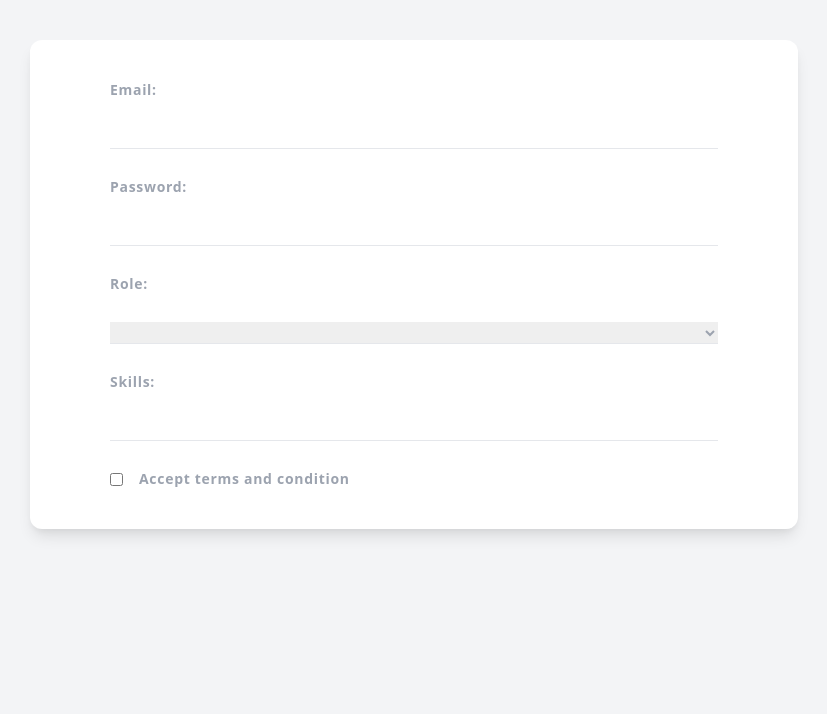
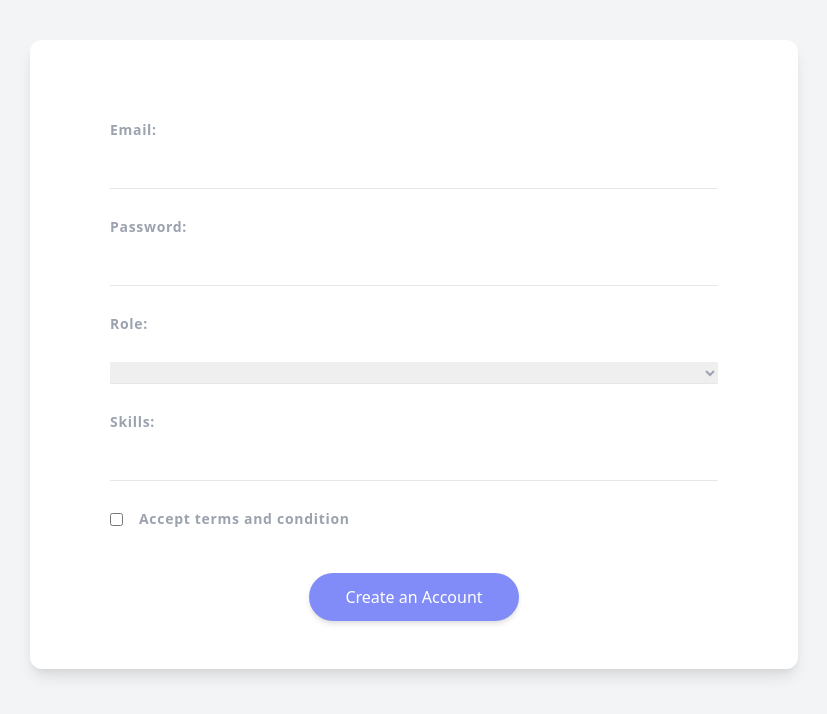
Before and after one commit to Marshall-Hao/stylish-form, a Vue app: page / in a window 1280 px wide. Shown: the top 714 px of the page, without its empty margins (226-1053 px from the left). Built offline with nearby package versions, Linux system fonts and the light colour scheme.

Commit message:
perfect sign up form done

```diff
--- a/src/components/Signupform.vue
+++ b/src/components/Signupform.vue
@@ -1,11 +1,13 @@
 <template>
-    <form class="justify-self-center px-20 py-10 bg-white w-3/5 mx-auto my-10 space-y-7 rounded-xl shadow-lg">
+    <form @submit.prevent="handleSubmit" class="justify-self-center px-20 pt-20 pt pb-12 bg-white w-3/5 mx-auto my-10 space-y-7 rounded-xl shadow-lg">
         <label class="block text-gray-400 text-sm tracking-wider font-semibold">Email:</label>
         <input v-model="email" class="block border-b w-full text-gray-400 text-sm tracking-wider font-medium focus:outline-none" type="email" required>
 
         <label class="block text-gray-400 text-sm tracking-wider font-semibold">Password:</label>
         <input v-model="password" class="block border-b w-full text-gray-400 text-sm tracking-wider font-medium focus:outline-none" type="password" required>
-
+        <div v-if="passwordError" class="text-indigo-400 text-xs tracking-wider font-medium">
+            {{ passwordError}}
+        </div>
         <label class="block text-gray-400 text-sm tracking-wider font-semibold">Role:</label>
         <select v-model="role" class="block border-b w-full text-gray-400 text-sm tracking-wider font-medium focus:outline-none">
             <option value="developer">Web Developer</option>
@@ -13,7 +15,7 @@
         </select>
 
         <label class="block text-gray-400 text-sm tracking-wider font-semibold">Skills:</label>
-        <input @keyup.enter="addSkill" type="text" class="block border-b w-full text-gray-400 text-sm tracking-wider font-medium focus:outline-none" v-model="tempSkill">
+        <input @keydown.alt="addSkill" type="text" class="block border-b w-full text-gray-400 text-sm tracking-wider font-medium focus:outline-none" v-model="tempSkill">
 
 
         <div @dblclick="deleteSkill(skill)" class="inline-block mr-1 px-3 py-1 bg-gray-300 text-gray-400 hover:bg-gray-100 hover:text-gray-200 rounded-3xl text-center" v-for="skill in skills" :key="skill">
@@ -25,6 +27,9 @@
             <label class="inline-block ">Accept terms and condition</label>
         </div>
 
+        <div class="grid">
+            <button class="mt-4 bg-indigo-400 rounded-full px-9 py-3 shadow-md text-white justify-self-center focus:outline-none hover:bg-indigo-500">Create an Account</button>
+        </div>
     </form>
 </template>
 
@@ -37,7 +42,8 @@ export default {
             role: '',
             terms: false,
             tempSkill: '',
-            skills: []
+            skills: [],
+            passwordError: ''
         }
     },
     methods: {
@@ -53,6 +59,18 @@ export default {
            this.skills = this.skills.filter((item) => {
                return skill !== item
            })
+        },
+        handleSubmit() {
+            // validate password
+            this.passwordError = this.password.length > 5 ? '' : 'Password must be at least 6 chars long'
+
+            if (!this.passwordError) {
+                console.log('email: ', this.email)
+                console.log('password: ', this.password)
+                console.log('role: ', this.role)
+                console.log('skills: ', this.skills)
+                console.log('terms accepted: ', this.terms)
+            }
         }
     },
 }
```
